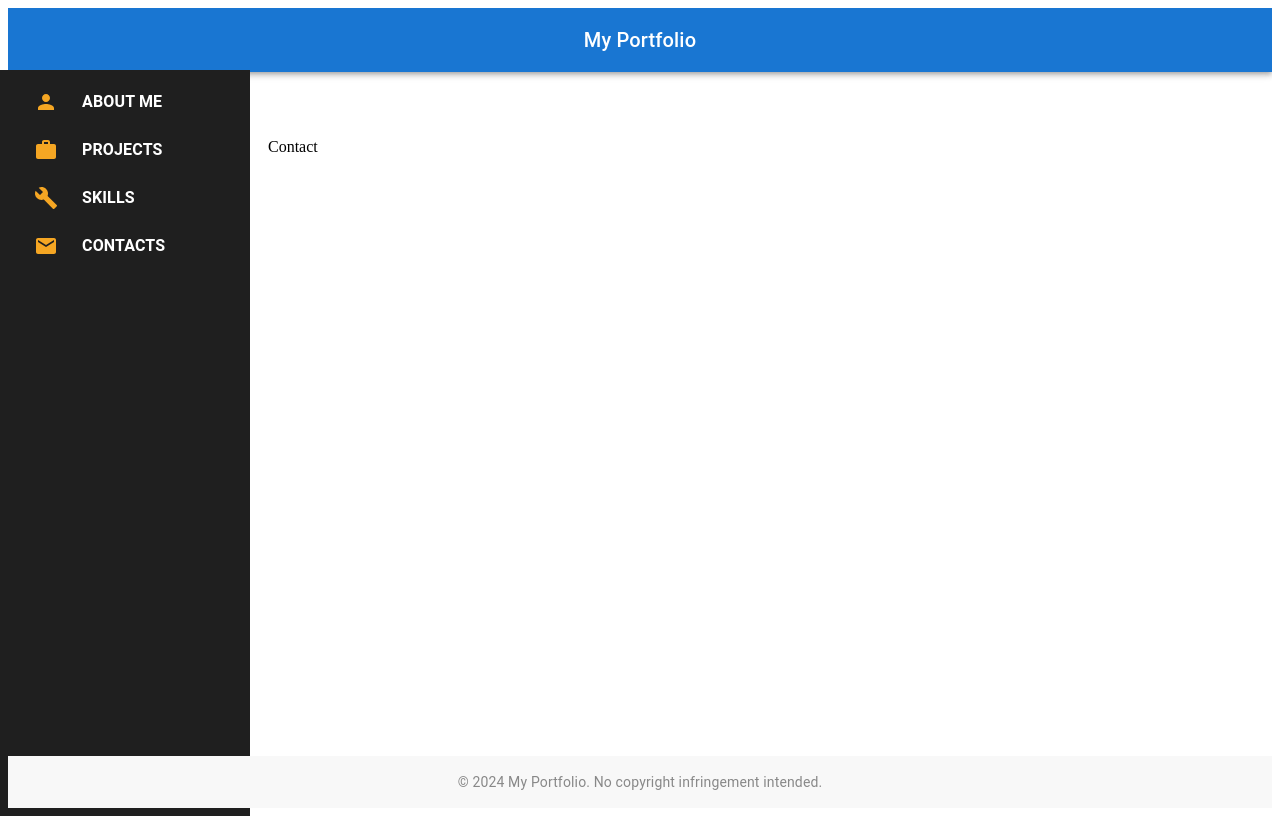
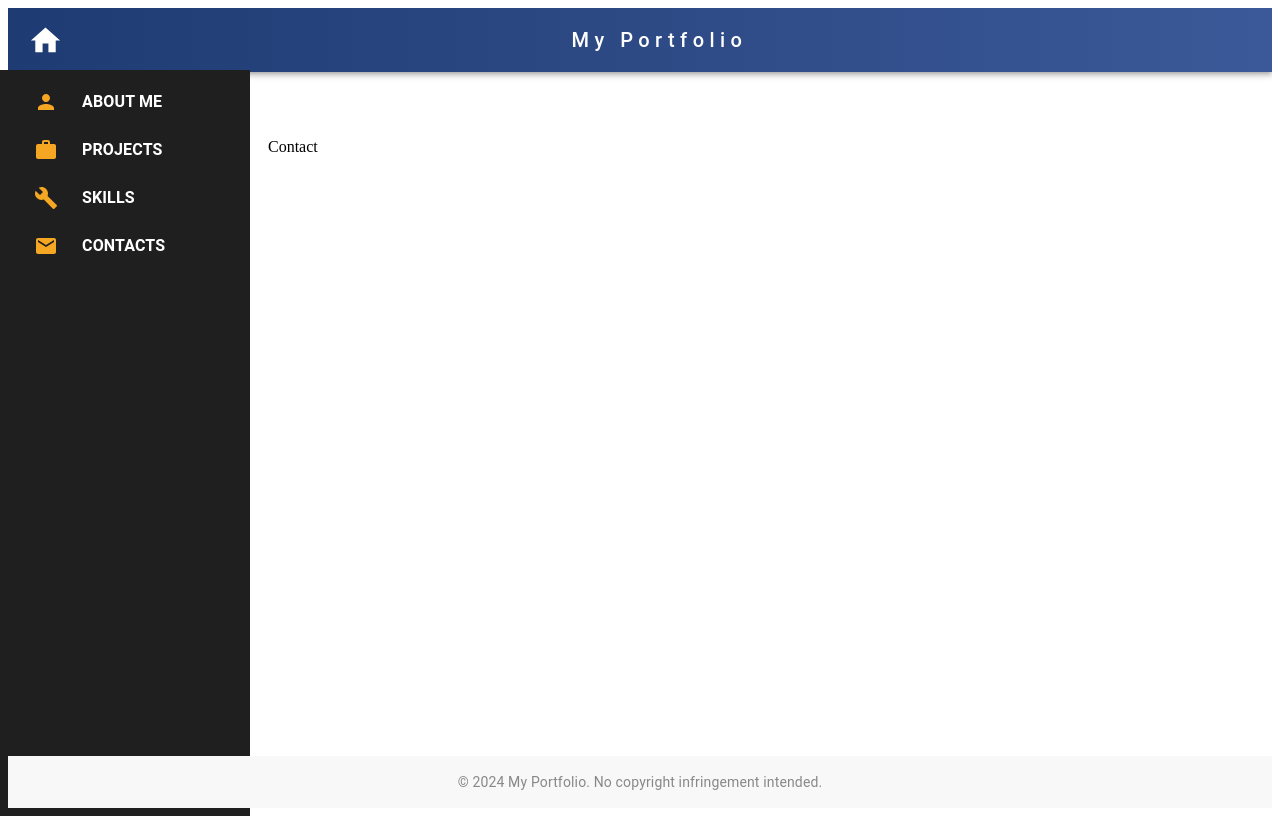
Before and after one commit to salahaKA/Cognifyz-Tech, a React (Create React App) app in the folder Level2_Intermediate/portfolio/: page /contacts in a window 1280 px wide. Built offline with nearby package versions, Linux system fonts and the light colour scheme.

Commit message:
Header Ui animation  modified

```diff
--- a/Level2_Intermediate/portfolio/src/components/Layout/Header.js
+++ b/Level2_Intermediate/portfolio/src/components/Layout/Header.js
@@ -1,11 +1,16 @@
 import React from 'react';
-import { AppBar, Toolbar, Typography } from '@mui/material';
+import { AppBar, IconButton, Toolbar, Typography } from '@mui/material';
 import '../../styles/Header.css';
+import { Home, Home as HomeIcon } from '@mui/icons-material'
 
 const Header = () => {
   return (
     <AppBar position="static" className="appBar">
-      <Toolbar>
+      <Toolbar className='toolbar'>
+        <IconButton edge="start" color="inherit" aria-label='logo' className='logo'>
+          <HomeIcon fontSize='large'></HomeIcon>
+        </IconButton>
+
         <Typography variant="h6" className="title">
           My Portfolio
         </Typography>
--- a/Level2_Intermediate/portfolio/src/styles/Header.css
+++ b/Level2_Intermediate/portfolio/src/styles/Header.css
@@ -1,11 +1,53 @@
 /* Header.css */
 .appBar {
-    background-color: #101a52;
-    box-shadow: none;
+  background: linear-gradient(90deg, #1f3b73, #3b5998);
+  box-shadow: 0px 4px 6px rgba(0, 0, 0, 0.1);
+
+  box-shadow: none;
+}
+
+.toolbar {
+  display: flex;
+  justify-content: center;
+  align-items: center;
+}
+
+.logo {
+  color: white;
+  margin-right: 28px;
+  transition: transform 0.3s ease-in-out;
+
+
+}
+
+.logo:hover {
+  transform: scale(1.1);
+}
+
+.title {
+  flex-grow: 1;
+  text-align: center;
+  color: white;
+  animation: textAnimation 2s ease-in-out infinite alternate;
+  font-weight: bold;
+}
+
+/* Keyframes for text animation */
+@keyframes textAnimation {
+  0% {
+    letter-spacing: 2px;
   }
 
-  .title {
-    flex-grow: 1;
-    text-align: center;
-    color: white;
+  100% {
+    letter-spacing: 6px;
   }
+}
+
+.appBar:hover {
+  background: linear-gradient(90deg, #3b5998, #1f3b73);
+}
+
+.title:hover {
+  color: #ffdd57;
+  transition: color 0.3s ease-in-out;
+}
```
